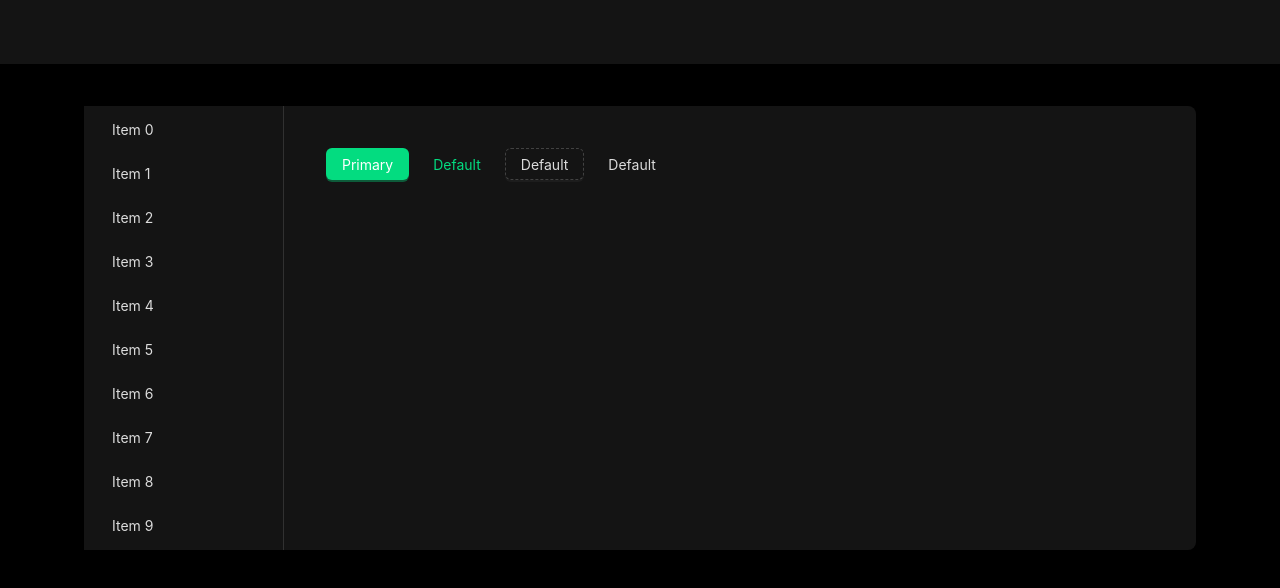
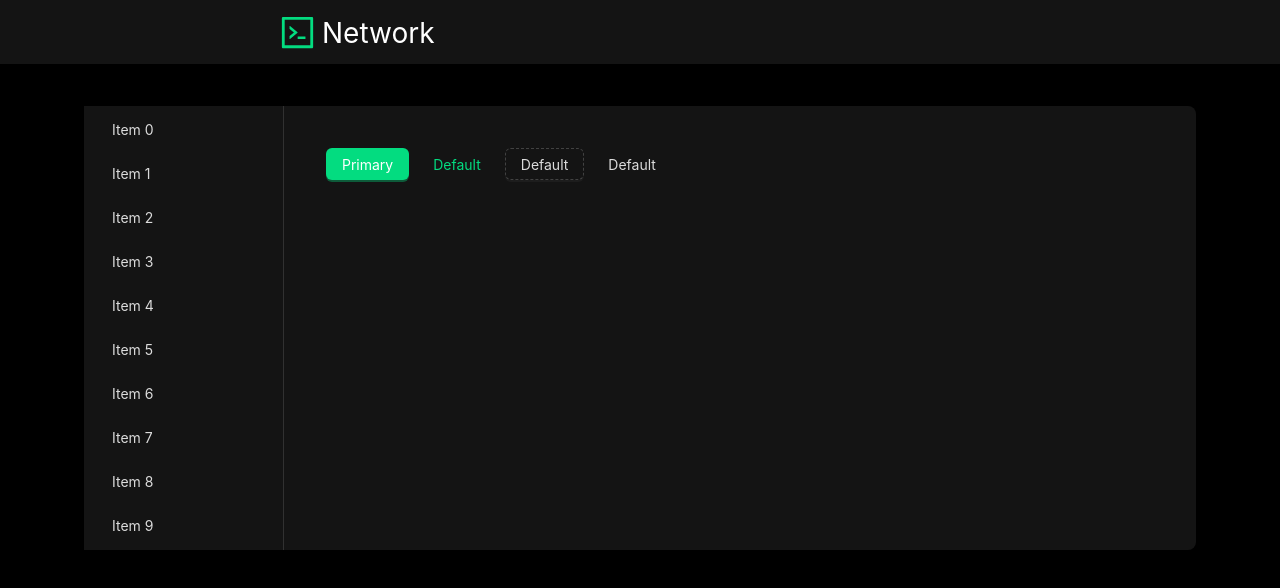
Before and after one commit to petrkoval/social-network-front, a React (Vite) app: page / in a window 1280 px wide. Shown: the top 588 px of the page. Built offline with nearby package versions, Linux system fonts and the light colour scheme.

Commit message:
install icons; logo & header

```diff
--- a/package.json
+++ b/package.json
@@ -10,6 +10,7 @@
     "preview": "vite preview"
   },
   "dependencies": {
+    "@ant-design/icons": "^5.4.0",
     "@reduxjs/toolkit": "^2.2.7",
     "@types/node": "^22.5.0",
     "antd": "^5.20.2",
--- a/src/app/layout/app-layout.tsx
+++ b/src/app/layout/app-layout.tsx
@@ -1,17 +1,18 @@
 import {Layout, theme} from "antd";
-import {Content, Header} from "antd/es/layout/layout";
+import {Content} from "antd/es/layout/layout";
 import {Outlet} from "react-router-dom";
-import {AppSidebar} from "@widgets/app-sidebar";
+import {Sidebar} from "@widgets/sidebar";
+import {Header} from "@widgets/header";
 
 export function AppLayout() {
 	const {token: {colorBgContainer, borderRadiusLG}} = theme.useToken();
 
 	return (
 		<Layout style={{minHeight: "100dvh"}}>
-			<Header style={{backgroundColor: colorBgContainer}}/>
+			<Header/>
 			<Content style={{padding: "3rem 6rem"}}>
 				<Layout style={{background: colorBgContainer, borderRadius: borderRadiusLG}}>
-					<AppSidebar/>
+					<Sidebar/>
 					<Content style={{padding: "3rem"}}>
 						<Outlet/>
 					</Content>
--- a/src/app/providers/providers.tsx
+++ b/src/app/providers/providers.tsx
@@ -14,7 +14,8 @@ export function Providers({children}: { children: React.ReactNode }) {
 						colorPrimary: '#00ff93',
 						colorLink: '#00ff93',
 						colorLinkHover: '#69ffc2'
-					}
+					},
+					cssVar: true
 				}}>
 					<BrowserRouter>
 						{children}
--- /dev/null
+++ b/src/shared/ui/logo/index.ts
@@ -0,0 +1 @@
+export * from "./ui/logo";
--- /dev/null
+++ b/src/shared/ui/logo/style/logo.scss
@@ -0,0 +1,15 @@
+.logo {
+	* {
+		transition: .2s all;
+	}
+
+	&:hover {
+		.logo__icon {
+			filter: drop-shadow(2px -1px 10px var(--ant-color-primary));
+		}
+
+		.logo__text {
+			text-shadow: 2px -1px 10px var(--ant-color-primary);
+		}
+	}
+}
--- /dev/null
+++ b/src/shared/ui/logo/ui/logo.tsx
@@ -0,0 +1,25 @@
+import {CodeOutlined} from "@ant-design/icons";
+import {theme} from "antd";
+
+import "../style/logo.scss";
+
+export function Logo() {
+	const {token: {colorPrimary, colorTextBase}} = theme.useToken();
+
+	return (
+		<div className="logo" style={{
+			display: "flex",
+			alignItems: "flex-end",
+			gap: ".5rem"
+		}}>
+			<CodeOutlined className="logo__icon" style={{fontSize: "2.5rem", color: colorPrimary}}/>
+			<span className="logo__text" style={{
+				lineHeight: "normal",
+				fontSize: "2rem",
+				color: colorTextBase
+			}}>
+				Network
+			</span>
+		</div>
+	)
+}
--- a/src/widgets/app-sidebar/index.ts
+++ /dev/null
@@ -1 +0,0 @@
-export * from "./ui/app-sidebar";
--- /dev/null
+++ b/src/widgets/header/index.ts
@@ -0,0 +1 @@
+export * from "./ui/header";
--- /dev/null
+++ b/src/widgets/header/ui/header.tsx
@@ -0,0 +1,21 @@
+import {Header as AntHeader} from "antd/es/layout/layout";
+import {theme} from "antd";
+import {Logo} from "@shared/ui/logo";
+import {Link} from "react-router-dom";
+
+export function Header() {
+	const {token: {colorBgContainer}} = theme.useToken();
+
+	return (
+		<AntHeader style={{
+			backgroundColor: colorBgContainer,
+			display: "flex",
+			alignItems: "center",
+			paddingInline: "20rem"
+		}}>
+			<Link to="/">
+				<Logo/>
+			</Link>
+		</AntHeader>
+	)
+}
--- /dev/null
+++ b/src/widgets/sidebar/index.ts
@@ -0,0 +1 @@
+export * from "./ui/sidebar.tsx";
--- a/src/widgets/app-sidebar/ui/app-sidebar.tsx
+++ b/src/widgets/sidebar/ui/sidebar.tsx
@@ -1,7 +1,7 @@
 import {Menu, MenuProps, theme} from "antd";
 import Sider from "antd/es/layout/Sider";
 
-export function AppSidebar() {
+export function Sidebar() {
 	const {token: {colorBgContainer}} = theme.useToken();
 
 	const items: MenuProps['items'] = Array(10).fill(0).map((_, i) => ({
```
Also changed, not shown: 1 other file (tests, documents, lock files or other folders).
